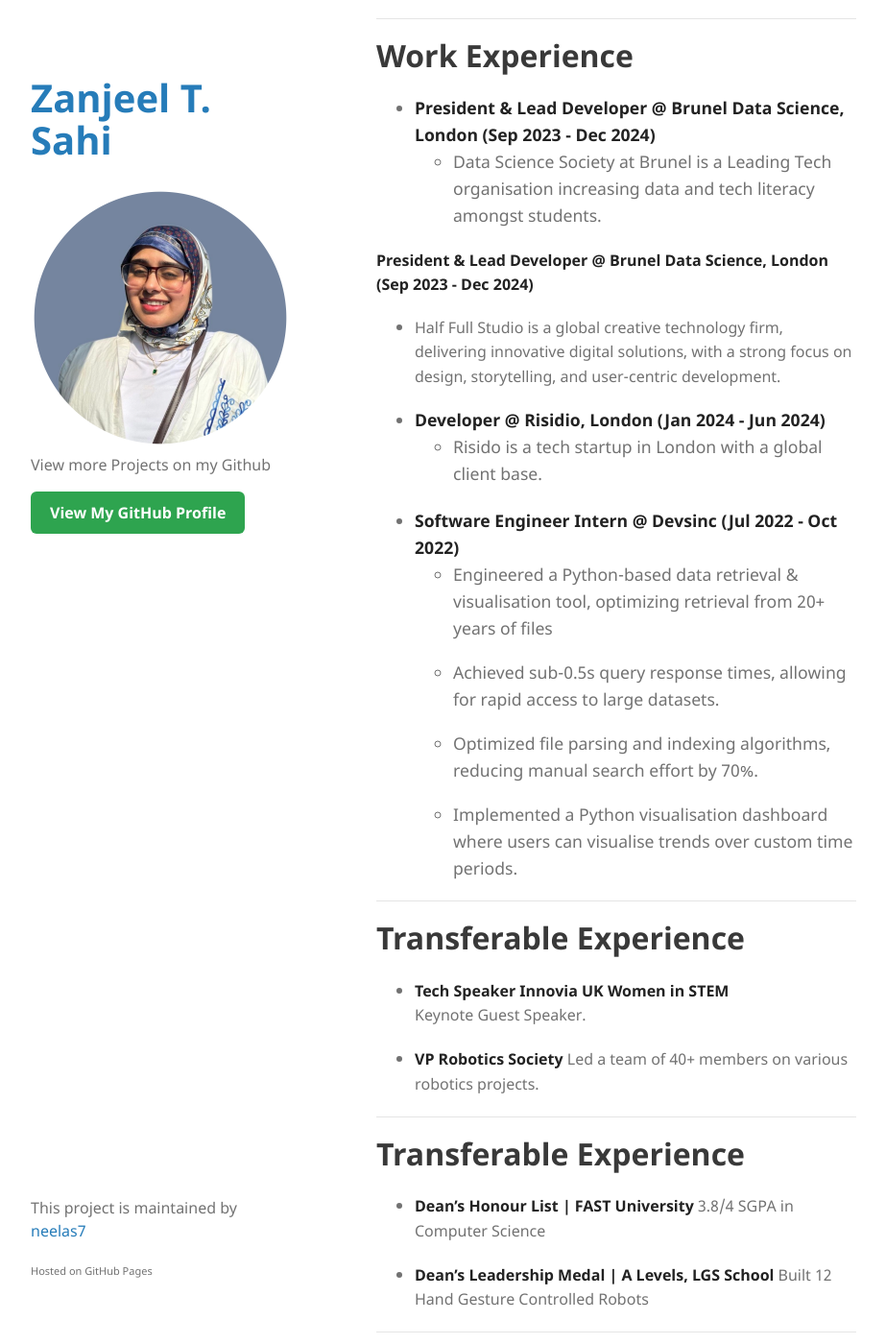
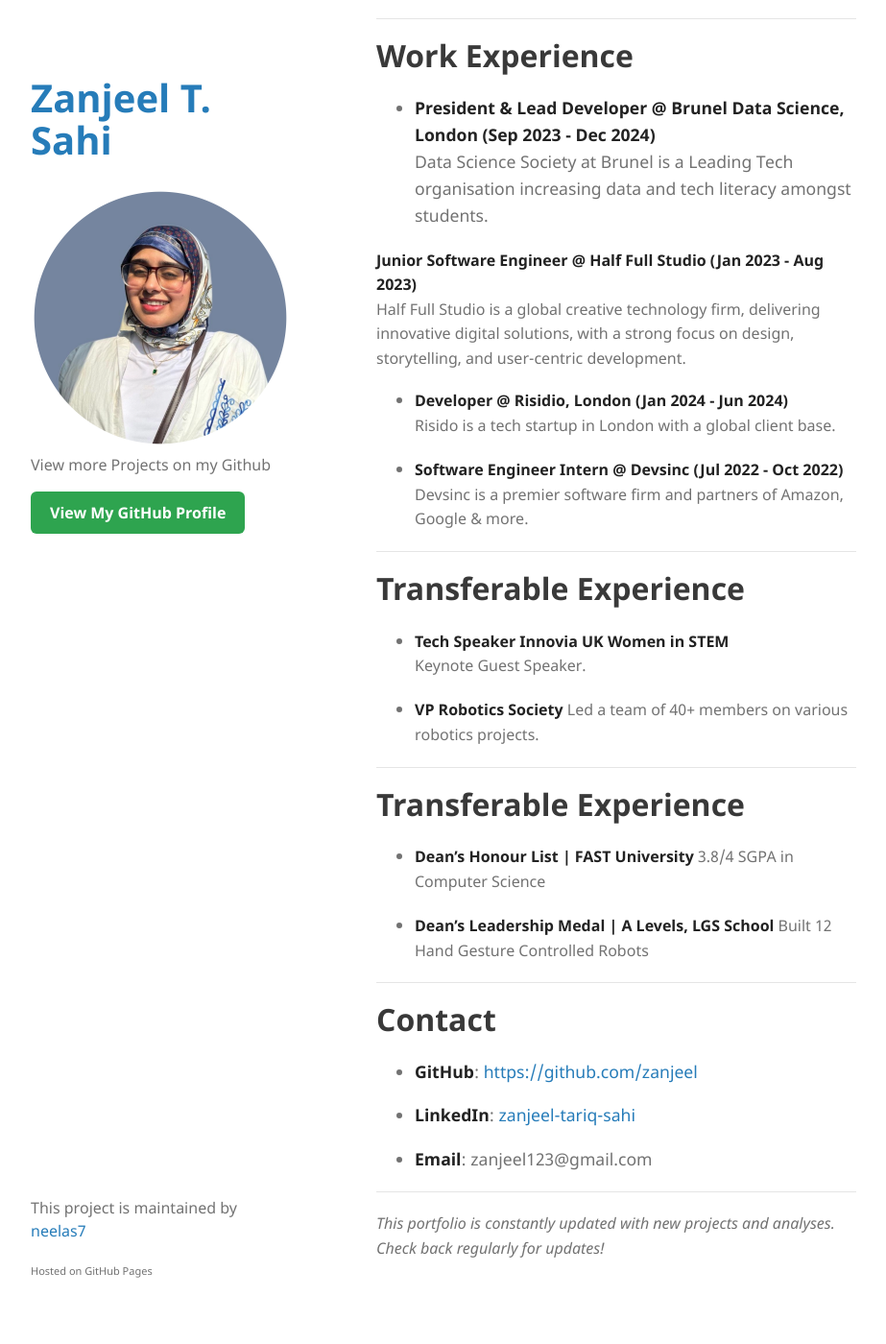
Before and after one commit to neelas7/portfolio, a Jekyll site: the page built from index.md, in a window 1280 px wide and 1400 px high, scrolled down 8525 px. Shown: the whole window at 96% size, without its empty margins (208-1131 px from the left). Built offline with Jekyll 4.4.1, drawn with Linux system fonts in a browser that asks for light colours.

Commit message:
updates2

```diff
--- a/index.md
+++ b/index.md
@@ -508,21 +508,17 @@
 ## Work Experience
 
 * **President & Lead Developer @ Brunel Data Science, London (Sep 2023 - Dec 2024)**
-  * Data Science Society at Brunel is a Leading Tech organisation increasing data and tech literacy amongst students.
+  Data Science Society at Brunel is a Leading Tech organisation increasing data and tech literacy amongst students.
 
-**President & Lead Developer @ Brunel Data Science, London (Sep 2023 - Dec 2024)**
-  * Half Full Studio is a global creative technology firm, delivering innovative digital solutions, with a strong focus on design, storytelling, and user-centric development.
+**Junior Software Engineer @ Half Full Studio (Jan 2023 - Aug 2023)**
+  Half Full Studio is a global creative technology firm, delivering innovative digital solutions, with a strong focus on design, storytelling, and user-centric development.
 
 * **Developer  @ Risidio, London (Jan 2024 - Jun 2024)**
-  * Risido is a tech startup in London with a global client base.
-
+  Risido is a tech startup in London with a global client base.
 
 
 * **Software Engineer Intern @ Devsinc (Jul 2022 - Oct 2022)**
-  * Engineered a Python-based data retrieval & visualisation tool, optimizing retrieval from 20+ years of files
-  * Achieved sub-0.5s query response times, allowing for rapid access to large datasets.
-  * Optimized file parsing and indexing algorithms, reducing manual search effort by 70%.
-  * Implemented a Python visualisation dashboard where users can visualise trends over custom time periods.
+  Devsinc is a premier software firm and partners of Amazon, Google & more.
 
 
 
```
Also changed, not shown: 1 other file.
